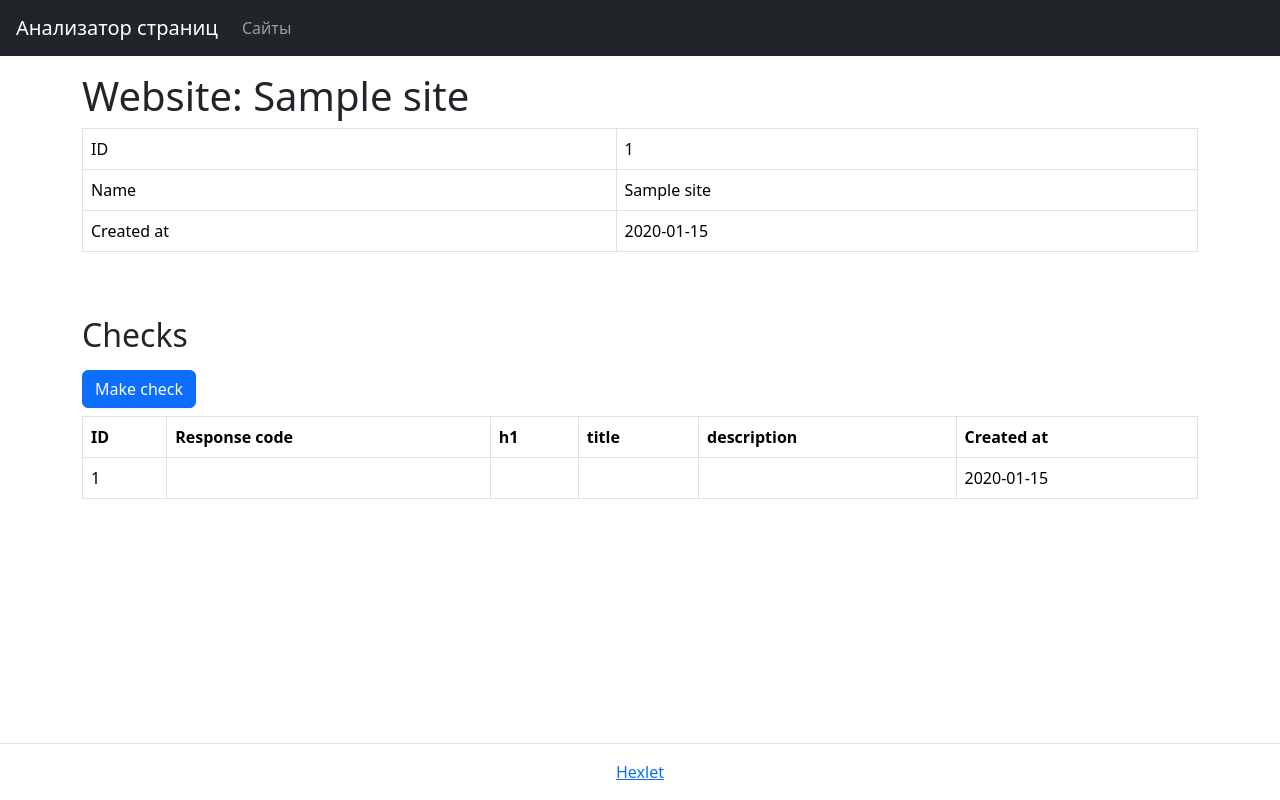
After one commit to Elenlith/python-project-83, a Flask app: template page_analyzer/templates/url.html in a window 1280 px wide. The commit adds this page. Run offline with Flask 2, Linux system fonts and the light colour scheme; the template is opened without the code that fills it: most values are stand-ins (such as "Sample title", 1, 10 or a date in 2020); some libraries are stand-ins or nearby versions.

Commit message:
add validation, database contents revealing functionality

```diff
--- a/page_analyzer/app.py
+++ b/page_analyzer/app.py
@@ -1,17 +1,30 @@
 import os
-from flask import Flask, render_template, flash, request, redirect
+from flask import Flask, render_template, flash, get_flashed_messages, \
+    request, redirect, url_for
 from dotenv import load_dotenv
 import psycopg2
+from psycopg2.extras import NamedTupleCursor
 from datetime import datetime
 from urllib.parse import urlparse
+from validators import url as validate
 
 
 app = Flask(__name__)
 
 
 load_dotenv()
+app.config['SECRET_KEY'] = os.getenv('SECRET_KEY')
 DATABASE_URL = os.getenv('DATABASE_URL')
 conn = psycopg2.connect(DATABASE_URL)
+
+
+def take_domain(url):
+    url = urlparse(url)
+    return url._replace(
+        path='',
+        params='',
+        query='',
+        fragment='').geturl()
 
 
 @app.route('/')
@@ -19,13 +32,32 @@ def index():
     return render_template('index.html')
 
 
+@app.route('/urls')
+def get_urls():
+    with conn:
+        with conn.cursor(cursor_factory=NamedTupleCursor) as curs:
+            curs.execute("""SELECT
+                                urls.id, urls.name,
+                                MAX(url_checks.created_at) AS created_at
+                                FROM urls LEFT JOIN url_checks
+                                ON urls.id = url_checks.url_id
+                                GROUP BY urls.id
+                                ORDER BY urls.id;""")
+            urls = curs.fetchall()
+    return render_template('urls_list.html', urls=urls)
+
+
 @app.post('/urls')
 def add_url():
-    raw_url = request.form.get('url')
+    data = request.form.to_dict()
+    url = take_domain(data['url'])
+    if not validate(url) or len(url) > 255:
+        messages = get_flashed_messages(with_categories=True)
+        flash('Incorrect URL', 'alert-danger')
+        return render_template('index.html', messages=messages, url=url), 422
     try:
         with conn:
             with conn.cursor() as curs:
-                url = f"{urlparse(raw_url).scheme}://{urlparse(raw_url).netloc}"
                 curs.execute(
                     """
                     INSERT INTO urls (name, created_at)
@@ -33,15 +65,13 @@ def add_url():
                     RETURNING id;
                     """,
                     {'name': url, 'created_at': datetime.now()})
-                flash('Страница успешно добавлена', 'success')
-                return redirect('/')
+                id = curs.fetchone().id
+                flash('Website successfully added', 'alert-success')
+                return redirect(url_for('get_url', id=id))
     except psycopg2.errors.UniqueViolation:
         with conn:
             with conn.cursor() as curs:
                 curs.execute("SELECT id FROM urls WHERE name=(%s);", (url,))
-                flash('Страница уже существует', 'info')
-                return redirect('/')
-
-
-if __name__ == "__main__":
-    app.run()
+                id = curs.fetchone().id
+                flash('Website already exist', 'alert-info')
+                return redirect(url_for('get_url', id=id))
--- a/page_analyzer/templates/index.html
+++ b/page_analyzer/templates/index.html
@@ -2,7 +2,7 @@
 <html lang="en">
   <head>
     <meta charset="utf-8">
-    <meta name="viewport" content="width=device-width, initial-scale=1">
+    <meta name="viewport" content="width=device-width, initial-scale=1, shrink-to-fit=no">
     <meta name="description" content="Third project at Hexlet.io">
     <title>Анализатор страниц</title>
     <link href="https://cdn.jsdelivr.net/npm/bootstrap@5.3.0-alpha2/dist/css/bootstrap.min.css" rel="stylesheet" integrity="sha384-aFq/bzH65dt+w6FI2ooMVUpc+21e0SRygnTpmBvdBgSdnuTN7QbdgL+OapgHtvPp" crossorigin="anonymous">
--- /dev/null
+++ b/page_analyzer/templates/url.html
@@ -0,0 +1,50 @@
+{% extends "index.html" %}
+{% block content %}
+<h1>Website: {{ site.name }}</h1>
+<div class="table-responsive">
+  <table class="table table-bordered table-hover text-nowrap" data-test="url">
+    <tbody>
+    <tr>
+      <td>ID</td>
+      <td>{{ site.id }}</td>
+    </tr>
+    <tr>
+      <td>Name</td>
+      <td>{{ site.name }}</td>
+    </tr>
+    <tr>
+      <td>Created at</td>
+      <td>{{ site.created_at.strftime('%Y-%m-%d') }}</td>
+    </tr>
+    </tbody>
+  </table>
+</div>
+<h2 class="mt-5 mb-3">Checks</h2>
+<form method="post" action="{{ url_for('get_checks', id=site.id) }}">
+  <input type="submit" class="btn btn-primary" value="Make check">
+</form>
+<div>
+  <table class="table table-bordered table-hover mt-2" data-test="checks">
+    <tbody>
+    <tr>
+      <th>ID</th>
+      <th>Response code</th>
+      <th>h1</th>
+      <th>title</th>
+      <th>description</th>
+      <th>Created at</th>
+    </tr>
+    {% for check in checks %}
+    <tr>
+      <td>{{ check.id }}</td>
+      <td></td>
+      <td></td>
+      <td></td>
+      <td></td>
+      <td>{{ check.created_at.strftime('%Y-%m-%d') }}</td>
+    </tr>
+    {% endfor %}
+    </tbody>
+  </table>
+</div>
+{% endblock %}
--- a/pyproject.toml
+++ b/pyproject.toml
@@ -12,6 +12,7 @@ flask = "^2.2.3"
 gunicorn = "^20.1.0"
 python-dotenv = "^1.0.0"
 psycopg2-binary = "^2.9.5"
+validators = "^0.20.0"
 
 
 [tool.poetry.group.dev.dependencies]
```
Also changed, not shown: database.sql (+15 -2 lines), page_analyzer/templates/urls_list.html (added, +24 -0 lines), page_analyzer/url.py (added, +25 -0 lines), 1 other file.
